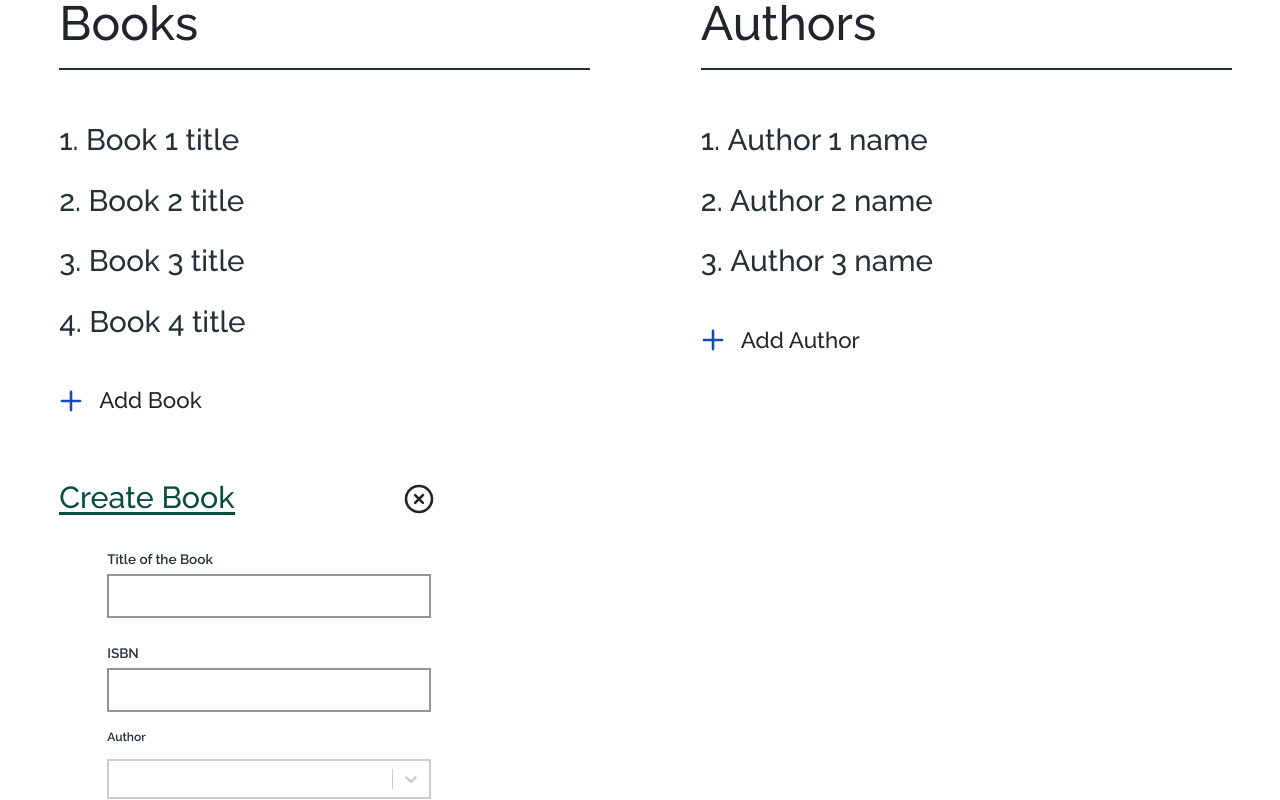
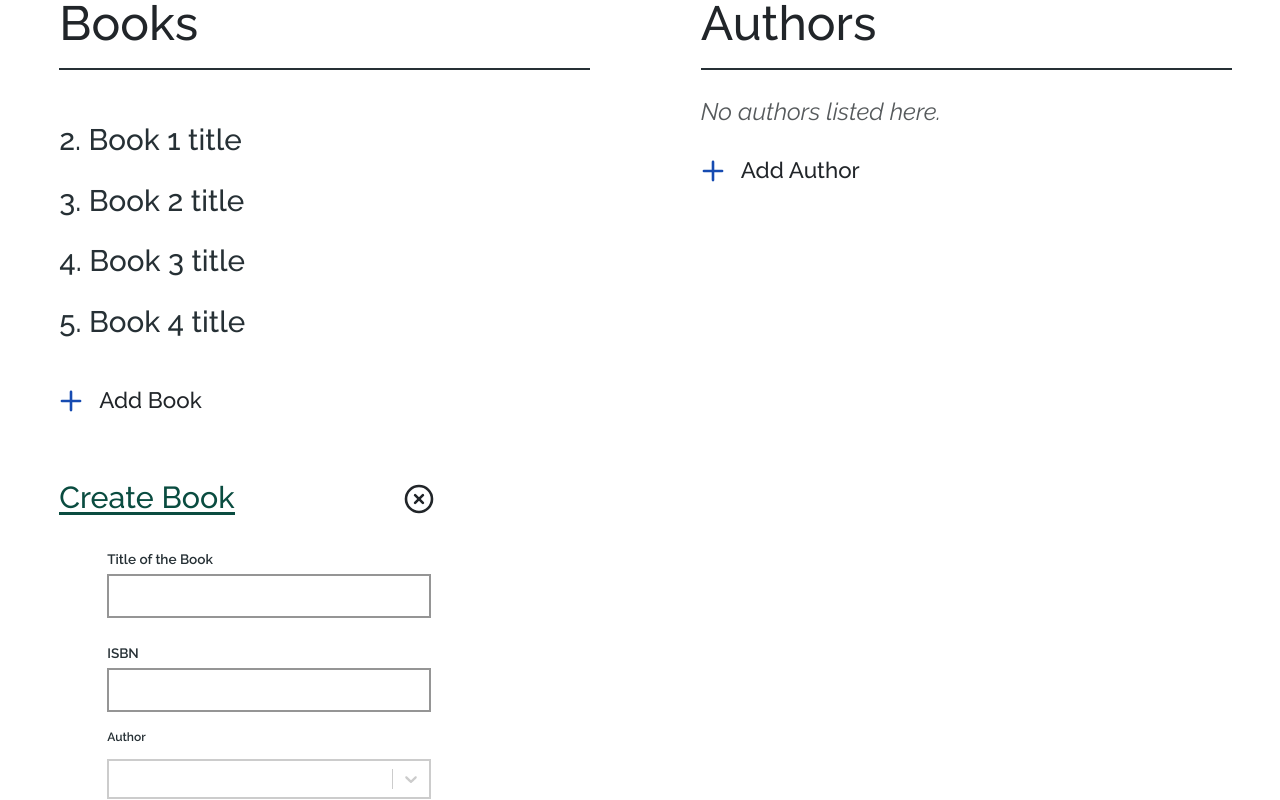
Before and after one commit to EvilGeniuse5/Library, a React (Create React App) app: page / in a window 1280 px wide. Both pictures are taken after a click on the element "Add Book". Shown: the part 808-1608 px from the top of the page. Built offline with nearby package versions, Linux system fonts and the light colour scheme.

Commit message:
:building_construction:feat: create author, delete author, read author

```diff
--- a/src/App.tsx
+++ b/src/App.tsx
@@ -8,6 +8,7 @@ function App() {
       <Navbar />
       <HeroSection />
       <DetailSection />
+      {/* <img src="/img/empty.jpg" alt="img" className="pixel-perfect" /> */}
     </div>
   );
 }
--- a/src/assets/scss/components/_list.scss
+++ b/src/assets/scss/components/_list.scss
@@ -1,6 +1,12 @@
 .list {
 
     margin: 0 0 0 0.7rem;
+
+    .list-empty {
+        font-size: 1.5rem;
+        margin: 1.5rem auto -3rem 0;
+        color: $text-secondary;
+    }
 
     h1 {
         font-size: 3rem;
--- a/src/assets/scss/main/_config.scss
+++ b/src/assets/scss/main/_config.scss
@@ -1,6 +1,7 @@
 // COLOR CONFIG
 //main colors
 $text-color:#263035;
+$text-secondary:#565a5c;
 
 //booklist/authorlist colors
 $edit-icon:#EB921A;
--- a/src/components/AuthorForm.tsx
+++ b/src/components/AuthorForm.tsx
@@ -1,11 +1,42 @@
 import InputBox from "../elements/InputBox";
 import Create from "../elements/CreateButton";
 import { XCircle } from "react-feather";
+import { validName } from "../types/Regex";
+import React from "react";
 
 const AuthorForm: React.FC<{
   className: string;
   onclick: () => void;
-}> = ({ className, onclick }) => {
+  createAuthor: (author: string) => void;
+}> = ({ className, onclick, createAuthor }) => {
+  const [author, setAuthor] = React.useState<string>("");
+  const [valid, setValid] = React.useState<boolean>(false);
+  const [heading, setHeading] = React.useState<string>(
+    "Author name is required"
+  );
+  const [description, setDescription] = React.useState<string>(
+    "Please enter the author name to continue."
+  );
+  const handleAuthor = (authorName: string) => {
+    if (authorName === "") {
+      setValid(false);
+      setHeading("Author name is required");
+      setDescription("Please enter the author name to continue.");
+    } else if (!validName.test(authorName)) {
+      setValid(false);
+      setHeading("Invalid Author name");
+      setDescription("Please enter a valid author name.");
+    } else if (authorName.length > 0 || authorName !== "") {
+      setValid(true);
+      setHeading("Create New Author");
+      setDescription(
+        "Do you want to add " +
+          authorName +
+          " to author list? You can update or remove this author at any moment."
+      );
+    }
+    setAuthor(authorName);
+  };
   return (
     <div className={"library-form " + className}>
       <div className="library-form__form d-flex flex-column">
@@ -18,12 +49,18 @@ const AuthorForm: React.FC<{
             <XCircle className="library-form__xcircle" />
           </span>
         </div>
-        <InputBox title="Name of Author" />
+
+        <InputBox
+          title="Name of Author"
+          onchange={(authorName: string) => handleAuthor(authorName)}
+        />
         <Create
-          heading="Create New Author"
-          description="You can update or remove this author at any moment."
+          heading={heading}
+          description={description}
           cancel="Cancel"
           confirm="Confirm"
+          onclick={() => createAuthor(author)}
+          validation={valid}
         />
       </div>
     </div>
--- a/src/components/AuthorList.tsx
+++ b/src/components/AuthorList.tsx
@@ -1,10 +1,26 @@
 import AddItem from "../elements/AddItem";
 import AuthorForm from "./AuthorForm";
 import ListItem from "../elements/ListItem";
-import { useState } from "react";
+import React from "react";
 
 const AuthorList: React.FC = () => {
-  const [visibility, setVisibility] = useState(false);
+  const [visibility, setVisibility] = React.useState<boolean>(false);
+  const [authors, setAuthors] = React.useState<Array<string>>([]);
+
+  const removeAuthor = (index: number) => {
+    const newAuthors = [...authors];
+    newAuthors.splice(index, 1);
+    setAuthors(newAuthors);
+  };
+
+  const createAuthor = (author: string) => {
+    if (author === "") {
+      alert("Please enter an author name");
+      return;
+    }
+    const newAuthors = [...authors, author];
+    setAuthors(newAuthors);
+  };
 
   const handleFormVisibility = () => {
     setVisibility(true);
@@ -17,23 +33,36 @@ const AuthorList: React.FC = () => {
   var className: string = visibility
     ? "author-form"
     : "author-form visibility-hidden";
+
   return (
     <div className="list">
       <h1>Authors</h1>
       <hr className="title-hr" />
+
+      {authors.length === 0 ? (
+        <p className="list-empty">
+          <i>No authors listed here.</i>
+        </p>
+      ) : null}
       <ul className="list-group">
-        <li>
-          <ListItem id={1} title="Author 1 name" type="author" />
-        </li>
-        <li>
-          <ListItem id={2} title="Author 2 name" type="author" />
-        </li>
-        <li>
-          <ListItem id={3} title="Author 3 name" type="author" />
-        </li>
+        {authors.map((author: string, index: number) => (
+          <li key={index}>
+            {" "}
+            <ListItem
+              id={index}
+              title={author}
+              onclick={() => removeAuthor(index)}
+              type="author"
+            />
+          </li>
+        ))}
       </ul>
       <AddItem title="Add Author" onclick={handleFormVisibility} />
-      <AuthorForm className={className} onclick={handleOnClose} />
+      <AuthorForm
+        className={className}
+        onclick={handleOnClose}
+        createAuthor={(author: string) => createAuthor(author)}
+      />
     </div>
   );
 };
--- a/src/components/BookForm.tsx
+++ b/src/components/BookForm.tsx
@@ -19,15 +19,15 @@ const BookForm: React.FC<{
             <XCircle className="library-form__xcircle" />
           </span>
         </div>
-        <InputBox title="Title of the Book" />
-        <InputBox title="ISBN" />
+        <InputBox title="Title of the Book" onchange={() => {}} />
+        <InputBox title="ISBN" onchange={() => {}} />
         <SelectAuthor title="Author" />
-        <Create
+        {/* <Create
           heading="Create New Book"
           description="You can update or remove this book at any moment."
           cancel="Cancel"
           confirm="Confirm"
-        />
+        /> */}
       </div>
     </div>
   );
--- a/src/components/BookList.tsx
+++ b/src/components/BookList.tsx
@@ -1,9 +1,9 @@
-import { useState } from "react";
+import React from "react";
 import AddItem from "../elements/AddItem";
 import ListItem from "../elements/ListItem";
 import BookForm from "./BookForm";
 const BookList: React.FC = () => {
-  const [visibility, setVisibility] = useState(false);
+  const [visibility, setVisibility] = React.useState<boolean>(false);
 
   const handleFormVisibility = () => {
     setVisibility(true);
@@ -23,16 +23,36 @@ const BookList: React.FC = () => {
       <hr className="title-hr" />
       <ul className="list-group">
         <li>
-          <ListItem id={1} title="Book 1 title" type="book" />
+          <ListItem
+            id={1}
+            onclick={() => {}}
+            title="Book 1 title"
+            type="book"
+          />
         </li>
         <li>
-          <ListItem id={2} title="Book 2 title" type="book" />
+          <ListItem
+            id={2}
+            onclick={() => {}}
+            title="Book 2 title"
+            type="book"
+          />
         </li>
         <li>
-          <ListItem id={3} title="Book 3 title" type="book" />
+          <ListItem
+            id={3}
+            onclick={() => {}}
+            title="Book 3 title"
+            type="book"
+          />
         </li>
         <li>
-          <ListItem id={4} title="Book 4 title" type="book" />
+          <ListItem
+            id={4}
+            onclick={() => {}}
+            title="Book 4 title"
+            type="book"
+          />
         </li>
       </ul>
       <AddItem title="Add Book" onclick={handleFormVisibility} />
--- a/src/elements/CreateButton.tsx
+++ b/src/elements/CreateButton.tsx
@@ -1,16 +1,27 @@
 import React from "react";
 import { Button, Modal } from "react-bootstrap";
-import { useState } from "react";
+import { AlertCircle, CheckCircle } from "react-feather";
 
 const CreateButton: React.FC<{
   heading: string;
   description: string;
   cancel: string;
   confirm: string;
-}> = ({ heading, description, cancel, confirm }) => {
-  const [show, setShow] = useState(false);
+  validation: boolean;
+  onclick: () => void;
+}> = ({ heading, description, cancel, confirm, onclick, validation }) => {
+  const [show, setShow] = React.useState<boolean>(false);
   const handleClose = () => setShow(false);
   const handleShow = () => setShow(true);
+  const handleItem = () => {
+    if (validation) {
+      onclick();
+      setShow(false);
+    } else {
+      setShow(false);
+    }
+  };
+
   return (
     <div className="create-button d-flex justify-content-end">
       {" "}
@@ -19,15 +30,28 @@ const CreateButton: React.FC<{
       </Button>
       <Modal show={show} onHide={handleClose}>
         <Modal.Header closeButton>
-          <Modal.Title>{heading}</Modal.Title>
+          <Modal.Title className="d-flex gap-2 align-items-center">
+            {!validation ? (
+              <AlertCircle className="text-warning" />
+            ) : (
+              <CheckCircle className="text-success" />
+            )}
+            {" " + heading}
+          </Modal.Title>
         </Modal.Header>
         <Modal.Body>{description}</Modal.Body>
         <Modal.Footer>
-          <Button variant="danger" onClick={handleClose}>
-            {cancel}
-          </Button>
-          <Button variant="success" onClick={handleClose}>
-            {confirm}
+          {validation ? (
+            <Button variant="danger" onClick={handleClose}>
+              {" "}
+              {cancel}{" "}
+            </Button>
+          ) : null}
+          <Button
+            variant={validation ? "success" : "danger"}
+            onClick={handleItem}
+          >
+            {validation ? confirm : "Back"}
           </Button>
         </Modal.Footer>
       </Modal>
--- a/src/elements/InputBox.tsx
+++ b/src/elements/InputBox.tsx
@@ -1,10 +1,17 @@
 import { Form } from "react-bootstrap";
-const InputBox: React.FC<{ title: string }> = ({ title }) => {
+const InputBox: React.FC<{
+  title: string;
+  onchange: (author: string) => void;
+}> = ({ title, onchange }) => {
   return (
     <div className="input-box">
       {" "}
       <p className="input-box__title">{title}</p>
-      <Form.Control className="input-box__input" type="email" />
+      <Form.Control
+        className="input-box__input"
+        type="text"
+        onChange={(e) => onchange(e.target.value)}
+      />
     </div>
   );
 };
--- a/src/elements/ListItem.tsx
+++ b/src/elements/ListItem.tsx
@@ -1,15 +1,22 @@
 import { Edit, Trash2 } from "react-feather";
 import { Button, Modal } from "react-bootstrap";
-import { useState } from "react";
+import React from "react";
 
 const ListItem: React.FC<{
   id: number;
   title: string;
   type: string;
-}> = ({ id, title, type }) => {
-  const [show, setShow] = useState(false);
+  onclick: () => void;
+}> = ({ id, title, type, onclick }) => {
+  const [show, setShow] = React.useState<boolean>(false);
+  const handleDelete = () => {
+    onclick();
+    setShow(false);
+  };
+
   const handleClose = () => setShow(false);
   const handleShow = () => setShow(true);
+
   var heading;
   var description;
   var cancel;
@@ -29,7 +36,7 @@ const ListItem: React.FC<{
 
   return (
     <div className="list-item py-2">
-      {id}.&nbsp;
+      {id + 1}.&nbsp;
       {title}
       <div className="list-item__settings">
         <Edit className="list-item__icon edit" />
@@ -44,7 +51,7 @@ const ListItem: React.FC<{
           <Button variant="success" onClick={handleClose}>
             {cancel}
           </Button>
-          <Button variant="danger" onClick={handleClose}>
+          <Button variant="danger" onClick={handleDelete}>
             {confirm}
           </Button>
         </Modal.Footer>
--- /dev/null
+++ b/src/types/Regex.tsx
@@ -0,0 +1 @@
+export const validName = new RegExp(/^[a-zA-Z/s/. ]+[/s]*$/);
```
Also changed, not shown: public/img/empty.jpg (added), src/assets/scss/app.scss (line endings or trailing spaces).
